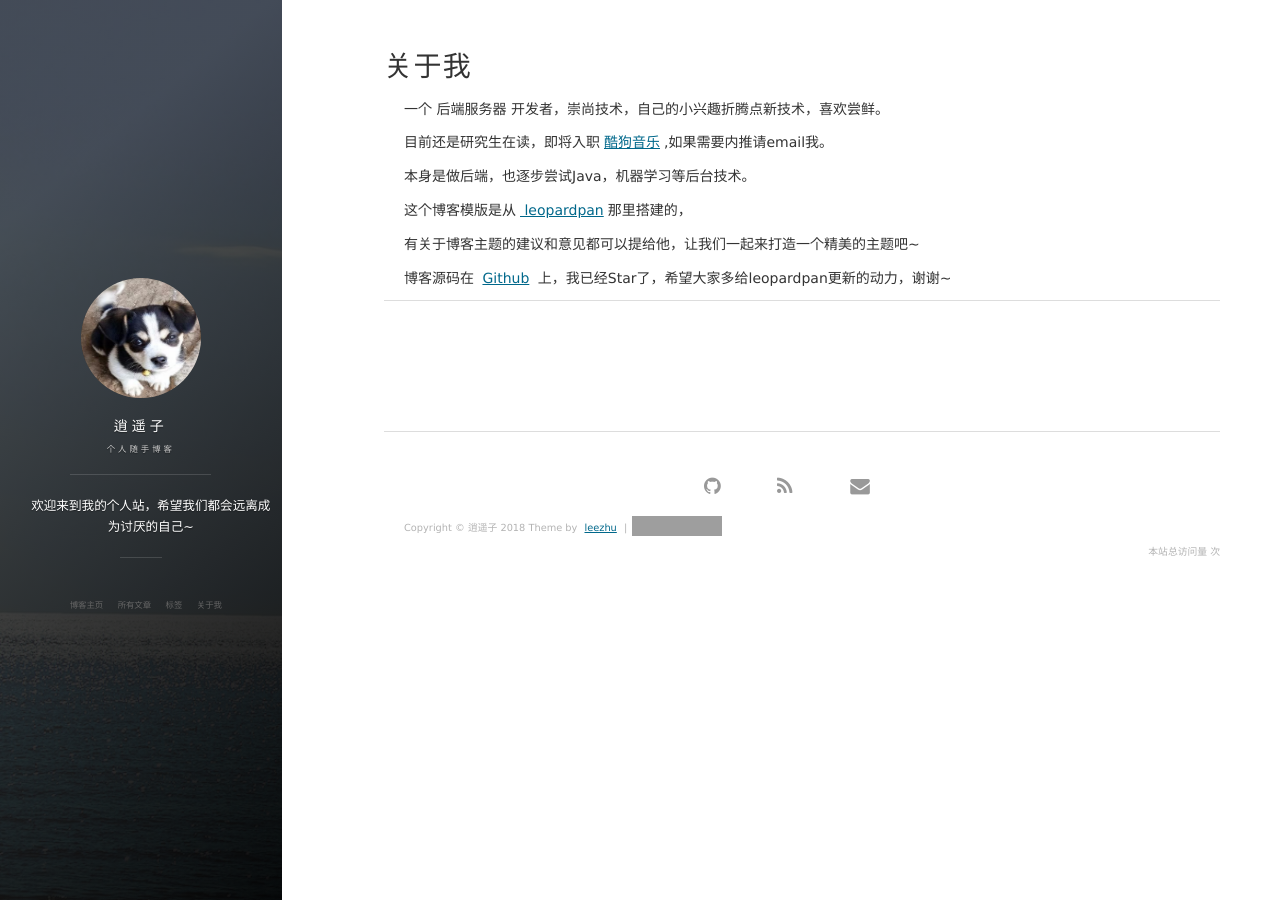
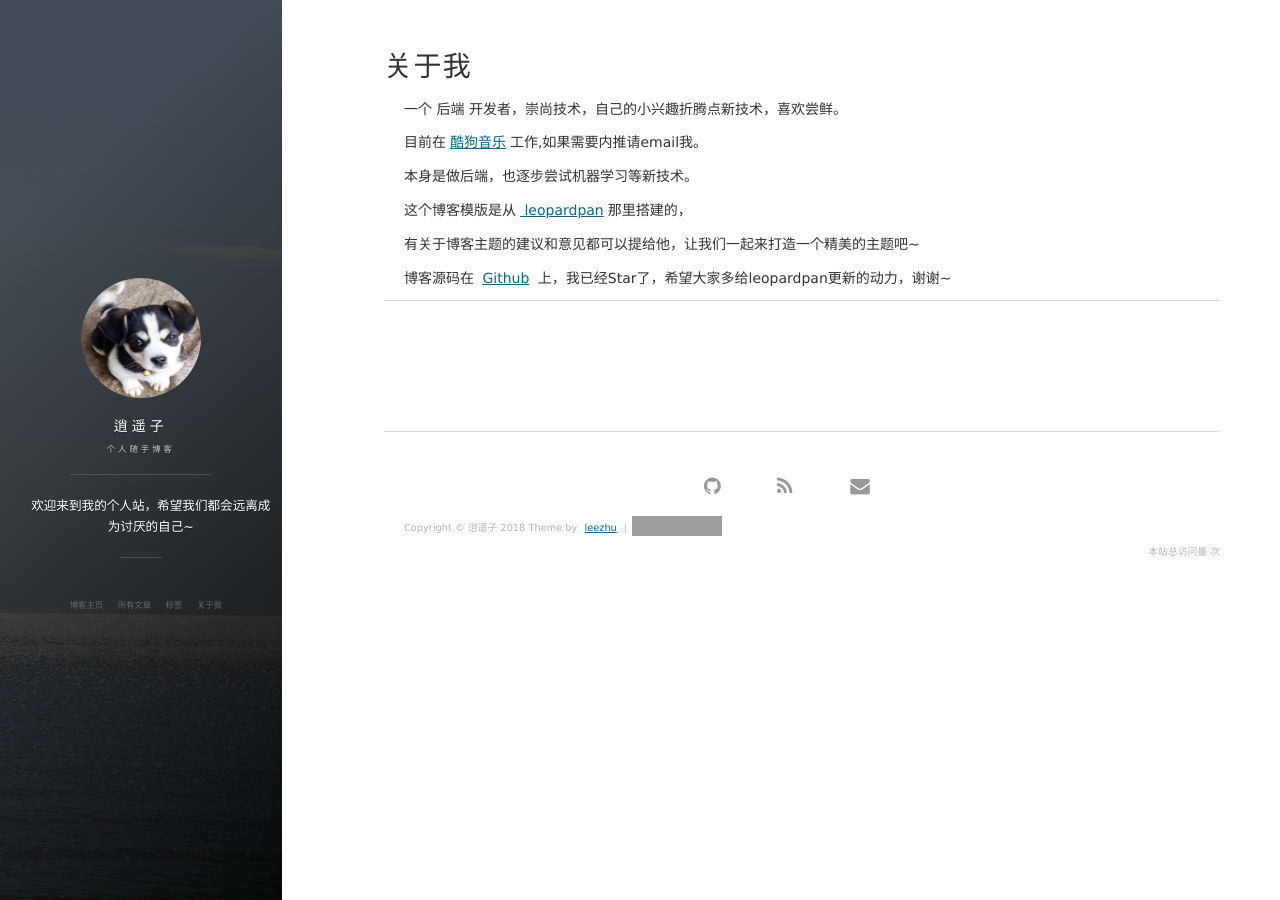
Before and after one commit to leezhu/leezhu.github.io, a Jekyll site: the page built from about.md, in a window 1280 px wide. Built offline with Jekyll 4.4.1, drawn with Linux system fonts in a browser that asks for light colours; nearby versions of some CDN libraries; comment, search, counter and statistics services are not loaded; grey boxes are pictures that could not be loaded.

Commit message:
Update about.md
modify the career info

```diff
--- a/about.md
+++ b/about.md
@@ -3,11 +3,11 @@ layout: page
 title: 关于我
 ---
 
-一个 后端服务器 开发者，崇尚技术，自己的小兴趣折腾点新技术，喜欢尝鲜。
+一个 后端 开发者，崇尚技术，自己的小兴趣折腾点新技术，喜欢尝鲜。
 <p>
-目前还是研究生在读，即将入职<a target="_blank" href="https://www.kugou.com">酷狗音乐</a>,如果需要内推请email我。
+目前在<a target="_blank" href="https://www.kugou.com">酷狗音乐</a>工作,如果需要内推请email我。
 <p>
-本身是做后端，也逐步尝试Java，机器学习等后台技术。
+本身是做后端，也逐步尝试机器学习等新技术。
 
 <p>
 
```
